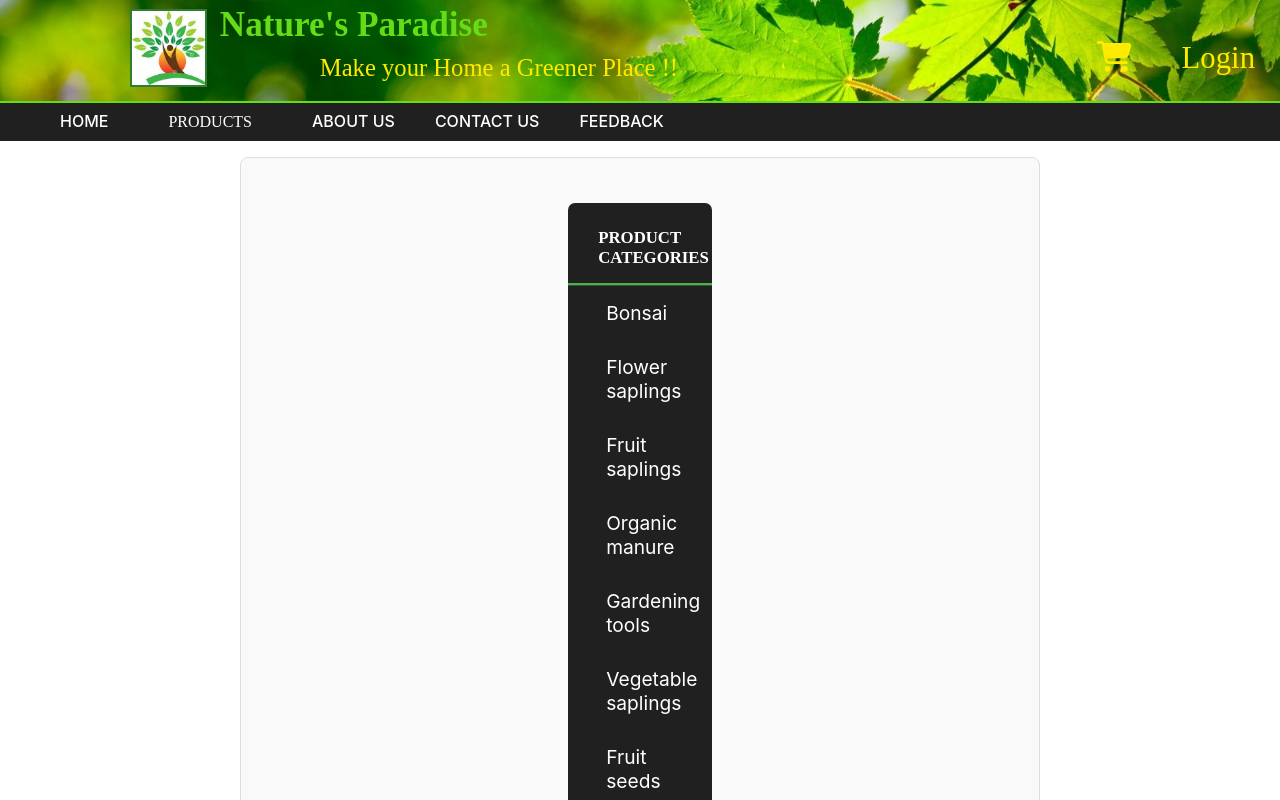
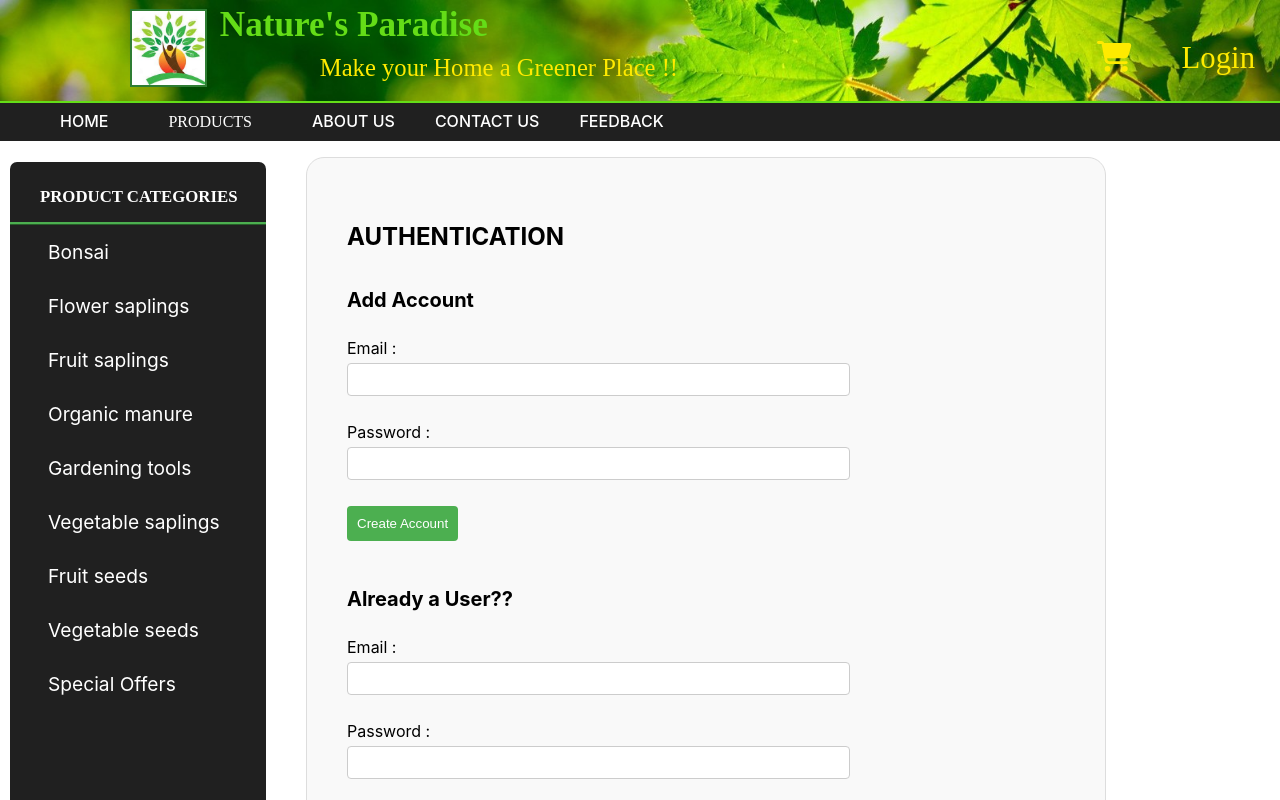
Before and after one commit to Soumyajagupta07/Nature, a React (Create React App) app: page /login in a window 1280 px wide. Shown: the top 800 px of the page. Built offline with nearby package versions, Linux system fonts and the light colour scheme.

Commit message:
committed

```diff
--- a/src/components/Cart.jsx
+++ b/src/components/Cart.jsx
@@ -2,8 +2,10 @@ import React from 'react';
 import { useNavigate } from 'react-router-dom';
 import CartItem from './CartItem';
 import '../styles/cart.css';
+import Menu from './Menu';
 
 const Cart = ({ cartItems = [] }) => {
+  <Menu/>
   const navigate = useNavigate();
 
   const handleCheckout = () => {
--- a/src/components/login.jsx
+++ b/src/components/login.jsx
@@ -12,8 +12,10 @@ const LoginPage = () => {
   };
 
   return (
+    <div className='main'>
+    <Menu/>
     <div className="loginBlock">
-      <Menu/>
+
       <h3>AUTHENTICATION</h3>
       <div className="createAccount">
         <form>
@@ -36,6 +38,7 @@ const LoginPage = () => {
         </form>
       </div>
     </div>
+    </div>
   );
 };
 
--- a/src/styles/login.css
+++ b/src/styles/login.css
@@ -1,15 +1,16 @@
 .loginBlock {
-    display: flex;
-    flex-direction: column;
-    align-items: center;
     padding: 40px;
     background-color: #f9f9f9;
     border: 1px solid #ddd;
-    border-radius: 8px;
-    max-width: 800px;
-    margin: 0 auto;
+    border-radius: 18px;
+  width: 90%;
+  max-width: 800px;
+  margin: 0px 30px;
   }
 
+  .main{
+    display: flex;
+  }
   h3 {
     font-size: 24px;
     margin-bottom: 20px;
```
